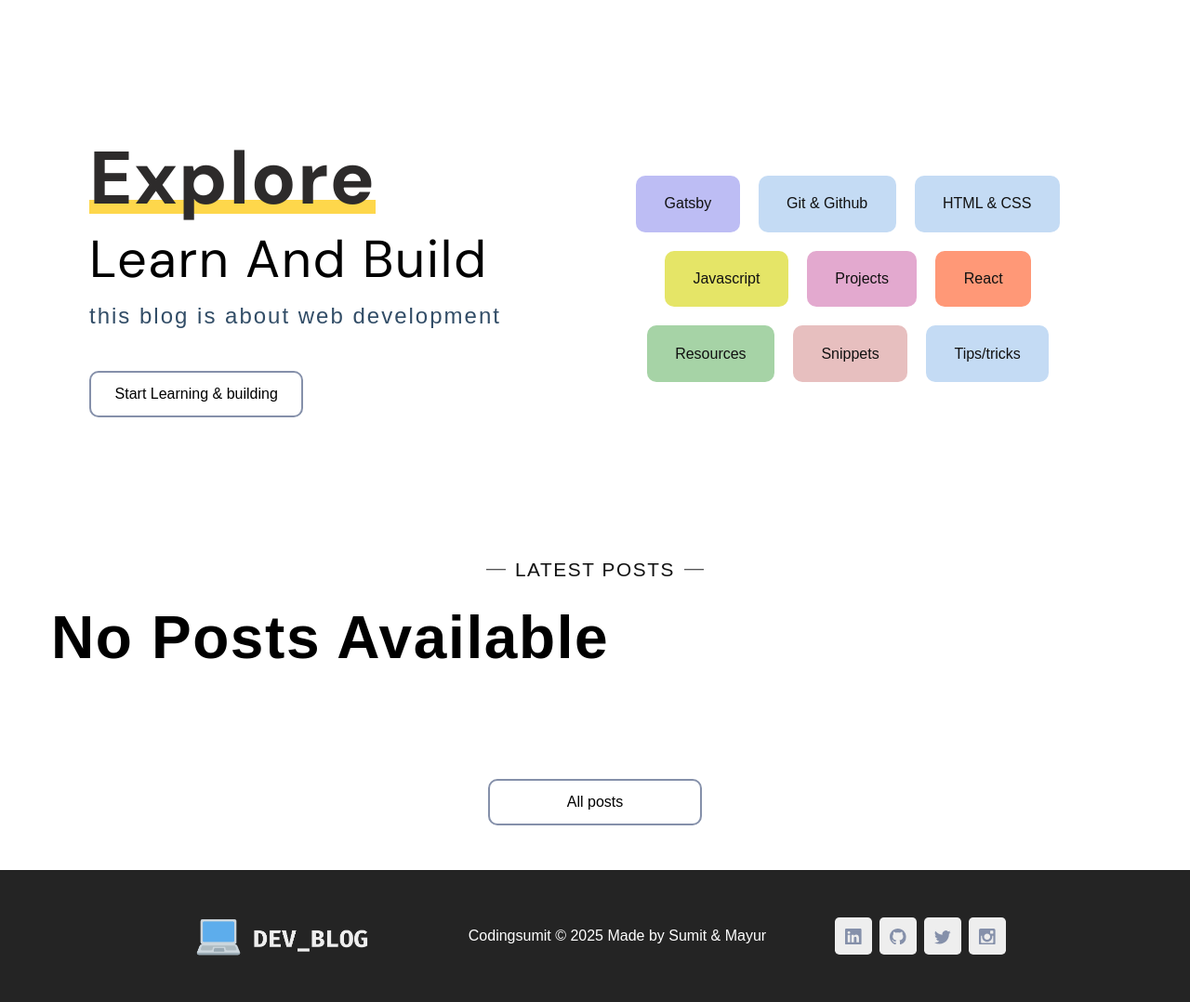
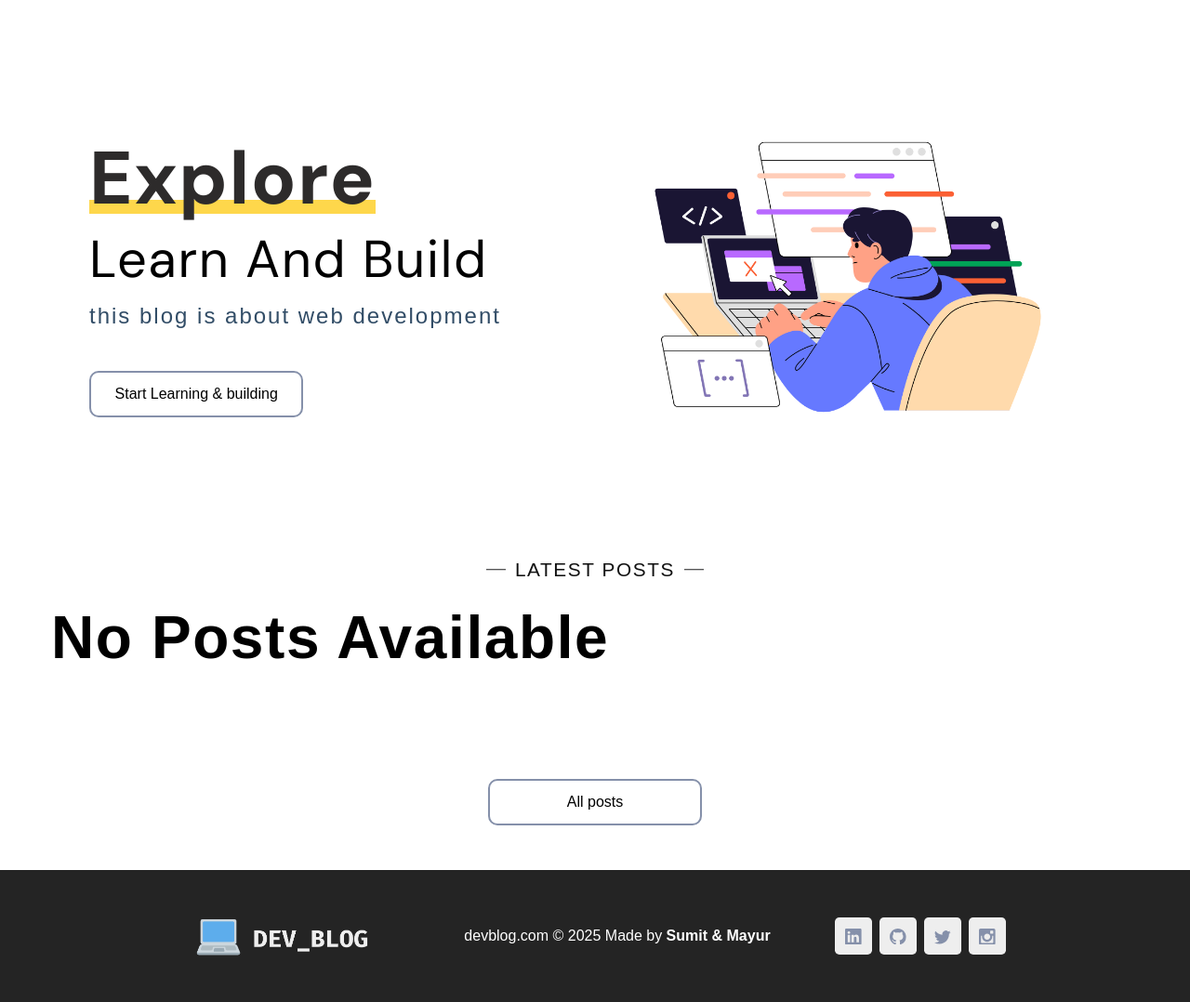
Before and after one commit to smthari/dev_blog, a PHP site: page / in a window 1280 px wide. Shown: the part 114-1192 px from the top of the page at 93% size. Run offline with PHP 8.4, Linux system fonts and the light colour scheme; data that the repository does not hold is empty; some web fonts are replaced.

Commit message:
footer basic fix, added hero image removed tags fromhome page

```diff
--- a/CSS/main.css
+++ b/CSS/main.css
@@ -288,10 +288,13 @@ Hero
 
 @media screen and (max-width: 960px) {
   .home {
-    flex-direction: column;
+    /* flex-direction: column;
     display: flex;
-    min-height: 95vh;
+    min-height: 95vh; */
     width: 95%;
+  }
+  .tags {
+    display: none !important;
   }
   .tags {
     width: 90%;
@@ -976,6 +979,7 @@ Post Component
   margin: 0 auto;
   margin-bottom: 4rem;
   margin-top: 5rem;
+
 }
 
 .postTemplate ul {
--- a/components/footer.php
+++ b/components/footer.php
@@ -3,13 +3,13 @@
         <div class="social-media-wrap">
             <div class="footer-logo">
                 <div class="logo">
-                    <a aria-current="page" class="nav-logo" href="/">
+                    <a aria-current="page" class="nav-logo" href="/dev-blog/index.php">
                         <img src="./assets/DEV_BLOG_LOGO_dark.png" style="width:15rem;text-align:center;vertical-align:middle" alt="logo" />
                     </a>
                 </div>
             </div>
-            <small class="website-rights">Codingsumit © 2025 Made
-                <!-- -->by Sumit & Mayur<!-- --></small>
+            <small class="website-rights">devblog.com © 2025 Made
+                <!-- -->by <b>Sumit & Mayur</b><!-- --></small>
             <ul class="nav-icons nav-footer">
                 <li>
                     <a href="#" target="_blank" rel="noopener noreferrer">
--- a/index.php
+++ b/index.php
@@ -37,35 +37,7 @@
                 </div>
             </div>
             <div class="tags">
-                <div class="tags-cta">
-                    <a href="/gatsby">
-                        <button class="cta-tag Gatsby">Gatsby</button>
-                    </a>
-                    <a href="/git-and-github">
-                        <button class="cta-tag Git &amp; Github">Git &amp; Github </button>
-                    </a>
-                    <a href="/html-and-css">
-                        <button class="cta-tag HTML &amp; CSS">HTML &amp; CSS </button>
-                    </a>
-                    <a href="/javascript">
-                        <button class="cta-tag Javascript">Javascript</button>
-                    </a>
-                    <a href="/projects">
-                        <button class="cta-tag Projects">Projects</button>
-                    </a>
-                    <a href="/react">
-                        <button class="cta-tag React">React</button>
-                    </a>
-                    <a href="/resources">
-                        <button class="cta-tag Resources">Resources</button>
-                    </a>
-                    <a href="/snippets">
-                        <button class="cta-tag Snippets">Snippets</button>
-                    </a>
-                    <a href="/tipstricks">
-                        <button class="cta-tag Tips/tricks">Tips/tricks</button>
-                    </a>
-                </div>
+                <img src="assets/DEV_BLOG_home.png" alt="hero" class="hero" />
             </div>
         </section>
 
--- a/post.php
+++ b/post.php
@@ -22,7 +22,7 @@ $row = $result->fetch(PDO::FETCH_ASSOC);
     include("./components/aside.php");
     ?>
     <main>
-        <section class="postTemplate">
+        <section class="postTemplate page-container">
             <article>
 
                 <div class="post-info">
```
Also changed, not shown: assets/dev_blog_home.png (added), images/file (5).jpg (added).
